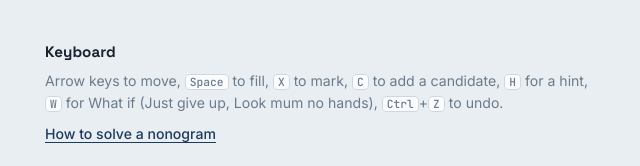
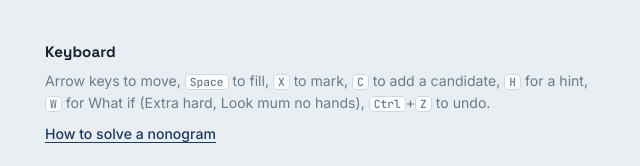
Before and after one commit to Hannazzzzz/nonograms, a plain HTML site: page index.html in a window 1280 px wide. Shown: the part 786-952 px from the top of the page, 231-871 px from the left. Drawn offline with Linux system fonts and the light colour scheme.

Commit message:
Rename Just give up to Extra hard, tooltip on Look mum no hands, grey text for unavailable sizes
Unavailable sizes in the New puzzle pop-up keep a white background with grey text. Just give up is shown as Extra hard (id unchanged, so saved puzzles keep their level). Look mum no hands has the tooltip "Extra hard, with no help functions".

```diff
--- a/index.html
+++ b/index.html
@@ -179,7 +179,7 @@ button.danger { border-color: var(--error); color: var(--error); }
   border: 4px solid transparent; border-radius: 6px; pointer-events: none; z-index: 1;
 }
 .board.all-ok .grid-frame { border-color: var(--ok); }
-/* What if ("Just give up"): tentative marks are purple; the assumption has a ring. */
+/* What if ("Extra hard"): tentative marks are purple; the assumption has a ring. */
 .board.wi-on .grid-frame { border: 3px dashed var(--wi); }
 .board.wi-on.all-ok .grid-frame { border: 4px solid var(--ok); }
 .cell.t1 { background: color-mix(in srgb, var(--paper) 30%, var(--wi)); }
@@ -220,6 +220,8 @@ button.danger { border-color: var(--error); color: var(--error); }
 #sizeSeg { display: grid; grid-template-columns: repeat(5, 1fr); gap: 1px; background: var(--line-strong); }
 #sizeSeg button + button { border-left: 0; }
 #sizeSeg button { white-space: nowrap; }
+/* A size the level doesn't offer: white like the others, only the text greyed out (Hanna's choice). */
+#sizeSeg button:disabled { opacity: 1; background: var(--paper); color: color-mix(in srgb, var(--muted) 55%, var(--paper)); }
 @media (max-width: 420px) {
   #sizeSeg { grid-template-columns: repeat(3, 1fr); }
   #sizeSeg button[data-size="custom"] { grid-column: span 2; }
@@ -373,7 +375,7 @@ html.focus .cclue { padding-bottom: 2px; }
 html.focus .rclue { padding-right: 3px; gap: 0.35em; }
 html.focus .hint { padding: 8px 10px 10px 12px; }
 html.focus .hint-steps { font-size: 0.88rem; }
-/* Just give up: the What if button may need a second row. */
+/* Extra hard: the What if button may need a second row. */
 html.focus .toolbar { flex-wrap: wrap; }
 /* Phone on its side: controls in a narrow column beside the grid. */
 @media (orientation: landscape) {
@@ -487,8 +489,8 @@ html.focus .toolbar { flex-wrap: wrap; }
           <button data-level="easy" aria-pressed="true">Easy</button>
           <button data-level="medium" aria-pressed="false">Medium</button>
           <button data-level="hard" aria-pressed="false">Hard</button>
-          <button data-level="giveup" aria-pressed="false">Just give up</button>
-          <button data-level="nohands" aria-pressed="false">Look mum no hands</button>
+          <button data-level="giveup" aria-pressed="false">Extra hard</button>
+          <button data-level="nohands" aria-pressed="false" title="Extra hard, with no help functions">Look mum no hands</button>
         </div>
         <div class="wi-actions">
           <button id="newMake" class="primary">Make puzzle</button>
@@ -504,7 +506,7 @@ html.focus .toolbar { flex-wrap: wrap; }
 
     <section class="help">
       <h2>Keyboard</h2>
-      <p>Arrow keys to move, <kbd>Space</kbd> to fill, <kbd>X</kbd> to mark, <kbd>C</kbd> to add a candidate, <kbd>H</kbd> for a hint, <kbd>W</kbd> for What if (Just give up, Look mum no hands), <kbd>Ctrl</kbd>+<kbd>Z</kbd> to undo.</p>
+      <p>Arrow keys to move, <kbd>Space</kbd> to fill, <kbd>X</kbd> to mark, <kbd>C</kbd> to add a candidate, <kbd>H</kbd> for a hint, <kbd>W</kbd> for What if (Extra hard, Look mum no hands), <kbd>Ctrl</kbd>+<kbd>Z</kbd> to undo.</p>
       <p><a href="https://activityworkshop.net/puzzlesgames/nonograms/tutorial.html" target="_blank" rel="noopener">How to solve a nonogram</a></p>
     </section>
   </section>
@@ -997,7 +999,7 @@ function makeHint(rows, cols, sol, cells, where = false) {
 // on the board, ranked as in Hint. A step's effort is the number of open lines divided by the lines
 // that have a deduction (how hard the next move is to find), weighted by how subtle the deduction is
 // (index = Hint rank). Score = total effort per 100 cells. Easy to Hard need line logic alone.
-// When no line gives anything ("Just give up" puzzles), the step is a what-if, weighted WHATIF_WEIGHT.
+// When no line gives anything ("Extra hard" puzzles), the step is a what-if, weighted WHATIF_WEIGHT.
 const GRADE_WEIGHTS = [1, 1.5, 1, 2.5, 2.5, 4], WHATIF_WEIGHT = 10;
 function gradePuzzle(rows, cols) {
   const R = rows.length, C = cols.length;
@@ -1037,8 +1039,9 @@ function gradePuzzle(rows, cols) {
 }
 
 const LEVELS = ["easy", "medium", "hard", "giveup", "nohands"];
-const LEVEL_NAMES = { easy: "Easy", medium: "Medium", hard: "Hard", giveup: "Just give up", nohands: "Look mum no hands" };
-// "Look mum no hands" (added 14 Nov 2026): Just give up puzzles with What if, but no Check and no Hint.
+// "giveup" is shown as "Extra hard" (renamed from "Just give up" 14 Nov 2026); the id stays so saved puzzles keep their level.
+const LEVEL_NAMES = { easy: "Easy", medium: "Medium", hard: "Hard", giveup: "Extra hard", nohands: "Look mum no hands" };
+// "Look mum no hands" (added 14 Nov 2026): Extra hard puzzles with What if, but no Check and no Hint.
 // Hard has no Check either; its Hint names the row of a mistake instead.
 const usesWhatIf = lv => lv === "giveup" || lv === "nohands";
 const hasCheck = lv => lv !== "hard" && lv !== "nohands";
@@ -1048,7 +1051,7 @@ const hasHint = lv => lv !== "nohands";
 // 40 added 14 Nov 2026 (custom sizes): on big boards every generator lands at much the same scores, so the
 // bands there are set so that each level's generator hits its band often enough (Hard about 1 in 5).
 const LEVEL_BANDS = { 10: [80, 160], 15: [120, 220], 20: [155, 280], 40: [265, 390] };
-// Picture settings for Medium, Hard and Just give up: plain noise, sparser for Hard.
+// Picture settings for Medium, Hard and Extra hard: plain noise, sparser for Hard.
 const LEVEL_PICTURE = { medium: { density: 0.45, spread: 0.06 }, hard: { density: 0.39, spread: 0.06 }, giveup: { density: 0.42, spread: 0.08 } };
 // Bands for any size: by the side of a square with the same number of cells, straight lines between the
 // calibrated sizes (below 10, the 10 to 15 line continued, with a floor).
@@ -1073,7 +1076,7 @@ function levelDistance(score, level, R, C) {
   return score < lo ? lo - score : score >= hi ? score - hi + 1 : 0;
 }
 // Rough time to make a puzzle in ms: [time at 400 cells, power of cells], fitted to Chromium runs (14 Nov 2026):
-// 40 × 40 means were about 0.5s Easy, 1.8s Medium, 2.7s Hard and 9s Just give up.
+// 40 × 40 means were about 0.5s Easy, 1.8s Medium, 2.7s Hard and 9s Extra hard.
 // Used for the progress shown while making, and the time limits.
 const MAKE_TIME = { easy: [60, 1.5], medium: [100, 2], hard: [250, 1.75], giveup: [430, 2.2], nohands: [430, 2.2] };
 function makeEstimate(R, C, level) {
@@ -1110,7 +1113,7 @@ function levelCandidate(R, C, level, seeds) {
   return p && graded(p);
 }
 
-// ---------- what-ifs ("Just give up") ----------
+// ---------- what-ifs ("Extra hard") ----------
 // The hardest level needs more than line logic: at some points no row or column gives anything,
 // and you assume one cell, follow rows and columns with line logic until a line can't fit, and
 // conclude the opposite. Any length of chain is allowed. Each deduction is sound, so a puzzle that
@@ -1239,7 +1242,7 @@ function wiSolve(rows, cols) {
   return { solved: true, whatIfs, g };
 }
 
-// "Just give up" puzzles, one try at a time (a generator, so the page can pause between tries).
+// "Extra hard" puzzles, one try at a time (a generator, so the page can pause between tries).
 // Plain noise; while line logic plus what-ifs can't finish, flip an unresolved cell (when line logic
 // alone leaves more than half the cells open, flip straight away: much faster, and what-ifs rarely
 // finish such a board). Kept when the number of what-ifs is inside WHATIF_RANGE; yields { done, p }
@@ -1372,7 +1375,7 @@ function whatIfHint(rows, cols, k) {
   // ---------- puzzle state ----------
   let P, R, C, SOL, KEY;
   let cells, cand, done = new Set(), solved = false, mode = 1, undoStack = [];
-  // What if ("Just give up" only): tentative marks (0 none, 1 filled, 2 crossed) on top of the real ones,
+  // What if ("Extra hard" only): tentative marks (0 none, 1 filled, 2 crossed) on top of the real ones,
   // whether the mode is on, and the assumption (the first tentative mark).
   let tent, wiOn = false, wiAt = null;
   const eff = (r, c) => cells[r][c] || tent[r][c];
@@ -1962,7 +1965,7 @@ function whatIfHint(rows, cols, k) {
     resetBtn.textContent = "Reset"; resetBtn.classList.remove("danger");
   }
 
-  // ---------- what if ("Just give up" only) ----------
+  // ---------- what if ("Extra hard" only) ----------
   // While What if is on, new marks are tentative (purple) and the first one is the assumption (ringed).
   // Pressing the purple What if button again opens a pop-up: Keep makes all purple marks real, Discard
   // removes them, Cancel stays in What if. No buttons on the page, so the board keeps its size (Hanna's
@@ -2204,7 +2207,7 @@ function whatIfHint(rows, cols, k) {
   const sizeSeg = document.getElementById("sizeSeg"), levelSeg = document.getElementById("levelSeg");
   const customBox = document.getElementById("customSize"), customC = document.getElementById("customC"), customR = document.getElementById("customR");
   const customNote = document.getElementById("customNote");
-  // "Just give up" and "Look mum no hands" need more than 100 cells (Hanna's choice: no 10 × 10).
+  // "Extra hard" and "Look mum no hands" need more than 100 cells (Hanna's choice: no 10 × 10).
   const offered = (lv, sz) => !usesWhatIf(lv) || sz.c * sz.r > 100;
   if (!offered(level, size)) size = { c: 15, r: 15 };
   // The pop-up starts on the last size and level used; a choice is saved only when Make puzzle is pressed.
@@ -2283,7 +2286,7 @@ function whatIfHint(rows, cols, k) {
   // Candidates are made one at a time until one grades at the chosen level, with short pauses in
   // between so the page stays responsive. After the time limit the closest one is used, labelled by its
   // actual grade: 2 seconds, or 5 times the expected time on big boards.
-  // "Just give up" works in slices of 40ms; after its limit (10 seconds, or 4 times the expected time)
+  // "Extra hard" works in slices of 40ms; after its limit (10 seconds, or 4 times the expected time)
   // the closest one so far is used, and it stops at 30 seconds (or 8 times the expected time).
   const budgets = (lv, est) => usesWhatIf(lv) ? [Math.max(10000, 4 * est), Math.max(30000, 8 * est)] : [Math.max(2000, 5 * est), Infinity];
   const newBtns = [document.getElementById("newPuzzle"), document.getElementById("bannerNew")];
@@ -2314,7 +2317,7 @@ function whatIfHint(rows, cols, k) {
       const t = performance.now();
       let r;
       do { r = gen.next().value; } while (!r.done && performance.now() - t < 40);
-      if (r.p) best = { p: { ...r.p, level: lv }, d: r.p.d }; // Look mum no hands: Just give up puzzles
+      if (r.p) best = { p: { ...r.p, level: lv }, d: r.p.d }; // Look mum no hands: Extra hard puzzles
       const spent = performance.now() - t0;
       return r.done || (best && spent > budget) || spent > limit;
     } : () => {
```
